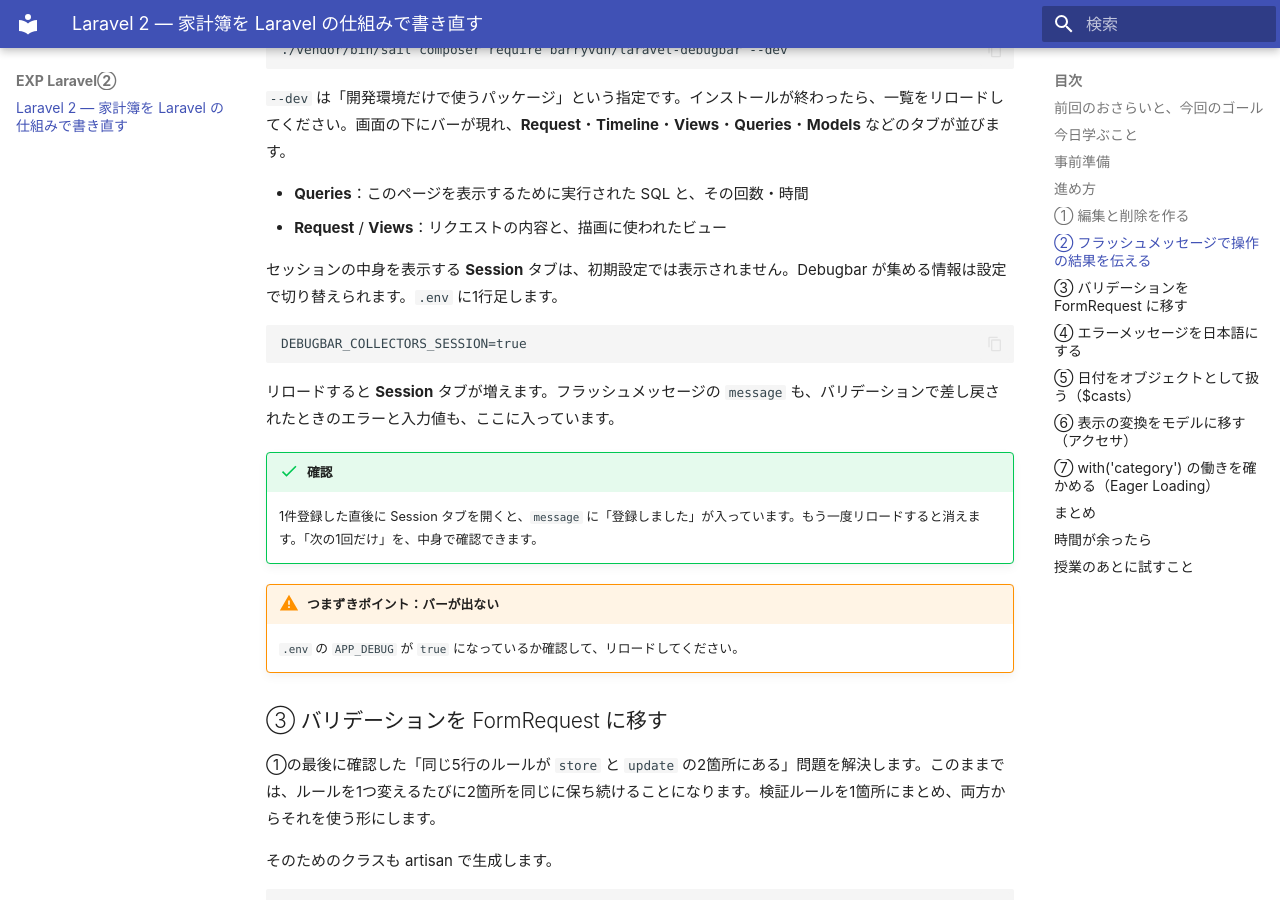
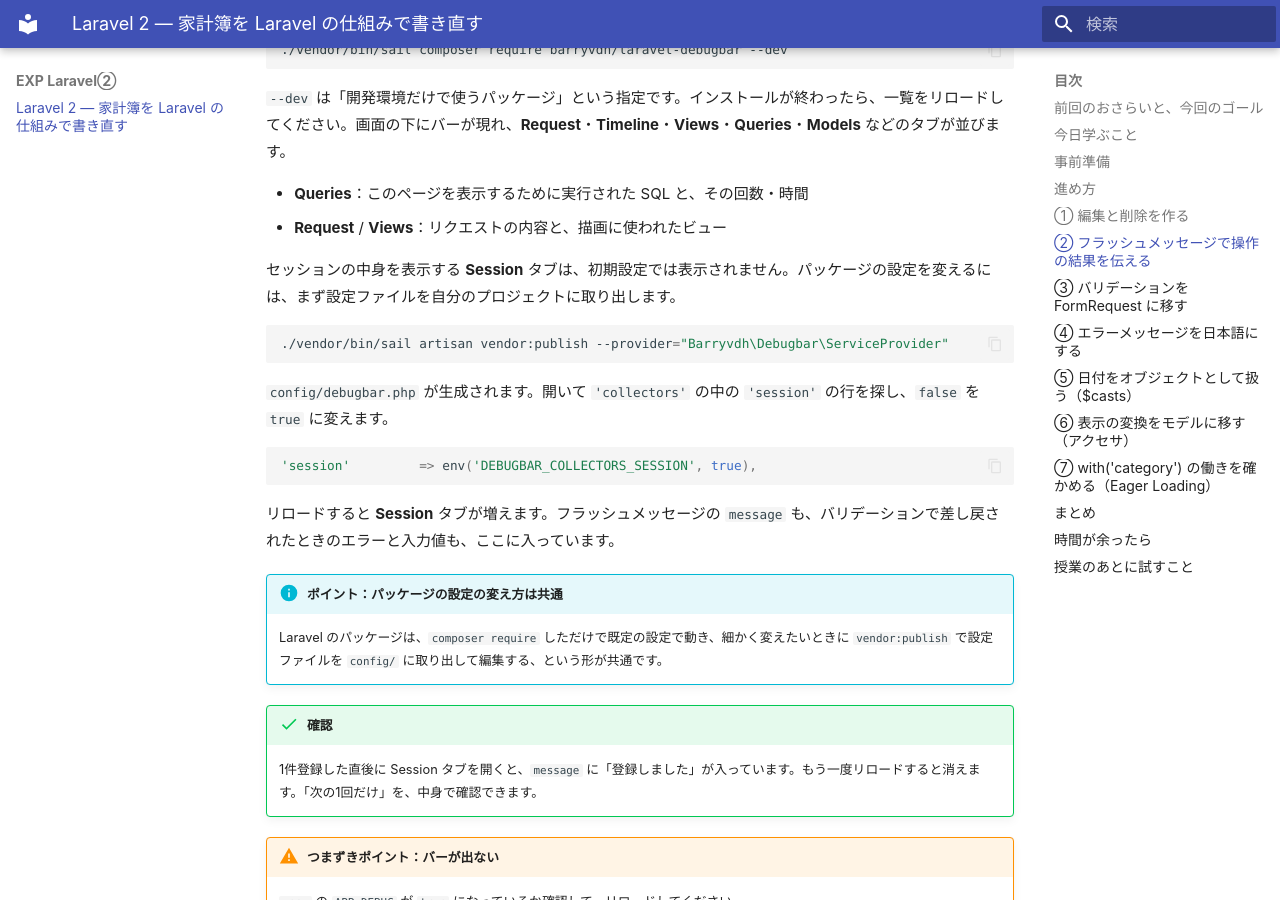
Before and after one commit to abekdwight/gslabo-lesson4, an MkDocs documentation site: the page built from docs/index.md, in a window 1280 px wide and 900 px high, scrolled down 8357 px. Built offline with MkDocs 1.6.1 and Material for MkDocs 9.7.7, drawn with Linux system fonts in a browser that asks for light colours.

Commit message:
switch debugbar session setup to vendor publish pattern

````diff
--- a/docs/index.md
+++ b/docs/index.md
@@ -740,13 +740,23 @@ DELETE     transactions/{transaction} ........ transactions.destroy
 - **Queries**：このページを表示するために実行された SQL と、その回数・時間
 - **Request** / **Views**：リクエストの内容と、描画に使われたビュー
 
-セッションの中身を表示する **Session** タブは、初期設定では表示されません。Debugbar が集める情報は設定で切り替えられます。`.env` に1行足します。
-
-```
-DEBUGBAR_COLLECTORS_SESSION=true
+セッションの中身を表示する **Session** タブは、初期設定では表示されません。パッケージの設定を変えるには、まず設定ファイルを自分のプロジェクトに取り出します。
+
+```sh
+./vendor/bin/sail artisan vendor:publish --provider="Barryvdh\Debugbar\ServiceProvider"
+```
+
+`config/debugbar.php` が生成されます。開いて `'collectors'` の中の `'session'` の行を探し、`false` を `true` に変えます。
+
+```php
+'session'         => env('DEBUGBAR_COLLECTORS_SESSION', true),
 ```
 
 リロードすると **Session** タブが増えます。フラッシュメッセージの `message` も、バリデーションで差し戻されたときのエラーと入力値も、ここに入っています。
+
+!!! info "ポイント：パッケージの設定の変え方は共通"
+
+    Laravel のパッケージは、`composer require` しただけで既定の設定で動き、細かく変えたいときに `vendor:publish` で設定ファイルを `config/` に取り出して編集する、という形が共通です。
 
 !!! success "確認"
 
````
